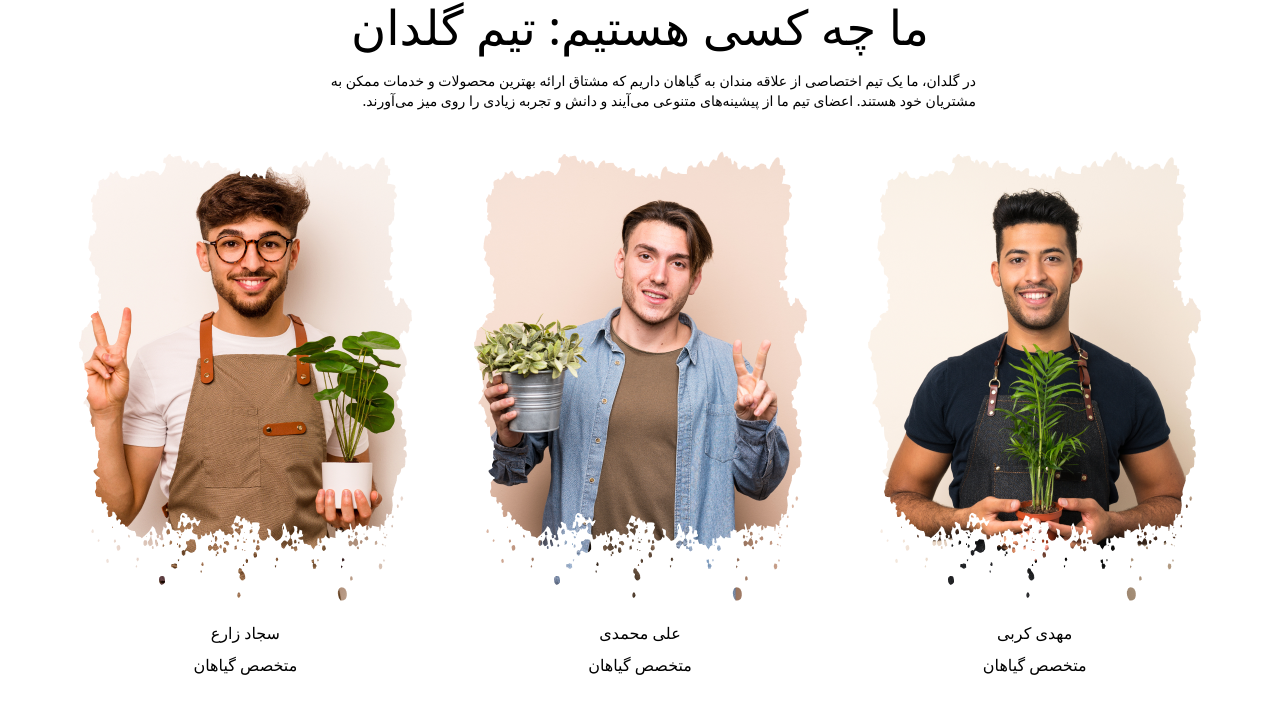
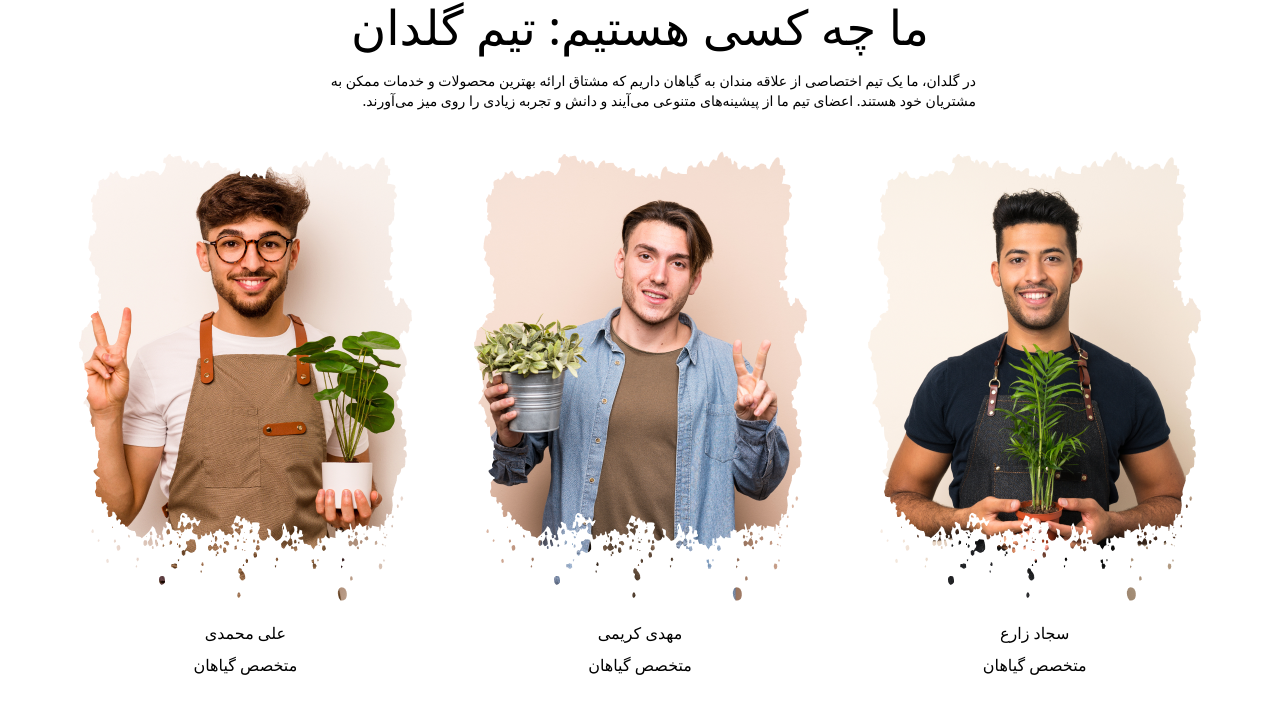
Before and after one commit to rshorche/Plant-Shop, a React (Vite) app: page /AboutUs in a window 1280 px wide. Shown: the part 2135-2842 px from the top of the page. Built offline with nearby package versions, Linux system fonts and the light colour scheme; no server answers; the database is empty.

Commit message:
Creating a footer

```diff
--- /dev/null
+++ b/src/components/TeamUser/TeamUser.jsx
@@ -0,0 +1,9 @@
+export default function TeamUser(teamDatal) {
+  return (
+    <div key={teamDatal.id}>
+      <img src={teamDatal.img} alt="" />
+      <h4 className="mt-5 mb-2"> {teamDatal.name} </h4>
+      <p> {teamDatal.Expertise} </p>
+    </div>
+  );
+}
--- a/src/pages/AboutUs.jsx
+++ b/src/pages/AboutUs.jsx
@@ -1,7 +1,28 @@
 import CustomerComments from "../components/CustomerComments/CustomerComments";
 import Path from "../components/Path/Path";
+import TeamUser from "../components/TeamUser/TeamUser";
 
 export default function AboutUs() {
+  const teamDateals = [
+    {
+      id: 1,
+      img: "src/assets/images/Team/user1.png",
+      name: "سجاد زارع",
+      Expertise: "متخصص گیاهان",
+    },
+    {
+      id: 2,
+      img: "src/assets/images/Team/user2.png",
+      name: "مهدی کریمی",
+      Expertise: "متخصص گیاهان",
+    },
+    {
+      id: 3,
+      img: "src/assets/images/Team/user3.png",
+      name: "علی محمدی",
+      Expertise: "متخصص گیاهان",
+    },
+  ];
   return (
     <div className="px-4 sm:px-14">
       <Path />
@@ -95,21 +116,9 @@ export default function AboutUs() {
           </p>
         </div>
         <div className="flex flex-wrap gap-4 mt-10 md:flex-nowrap *:mx-auto text-center">
-          <div>
-            <img src="src/assets/images/Team/user1.png" alt="" />
-            <h4 className="mt-5 mb-2">مهدی کربی </h4>
-            <p>متخصص گیاهان</p>
-          </div>
-          <div>
-            <img src="src/assets/images/Team/user2.png" alt="" />
-            <h4 className="mt-5 mb-2">علی محمدی </h4>
-            <p>متخصص گیاهان</p>
-          </div>
-          <div>
-            <img src="src/assets/images/Team/user3.png" alt="" />
-            <h4 className="mt-5 mb-2">سجاد زارع </h4>
-            <p>متخصص گیاهان</p>
-          </div>
+          {teamDateals.map((teamDatal) => (
+            <TeamUser key={teamDatal.id} {...teamDatal} />
+          ))}
         </div>
         <div className="flex justify-center mt-8">
           <button className="bg-white text-black py-4 px-10 rounded-full border text-sm md:text-base md:px-7">
```
